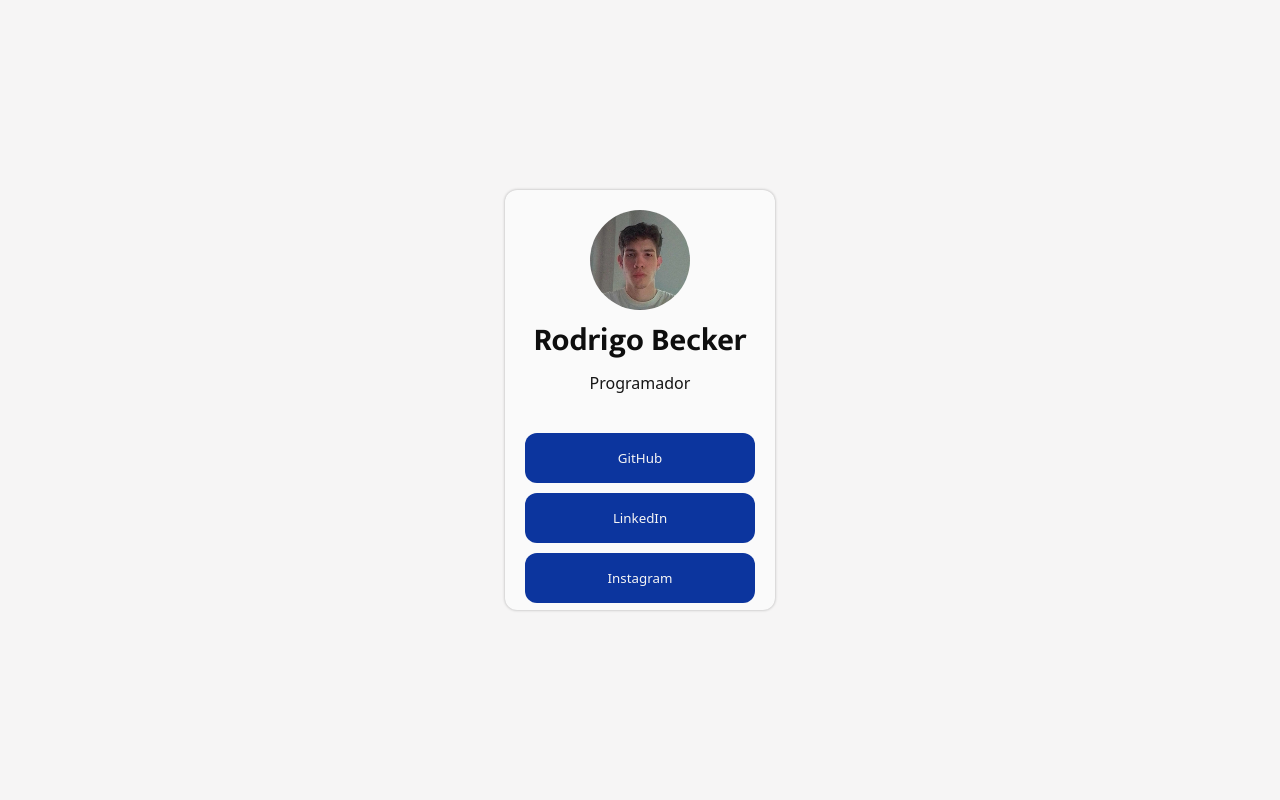
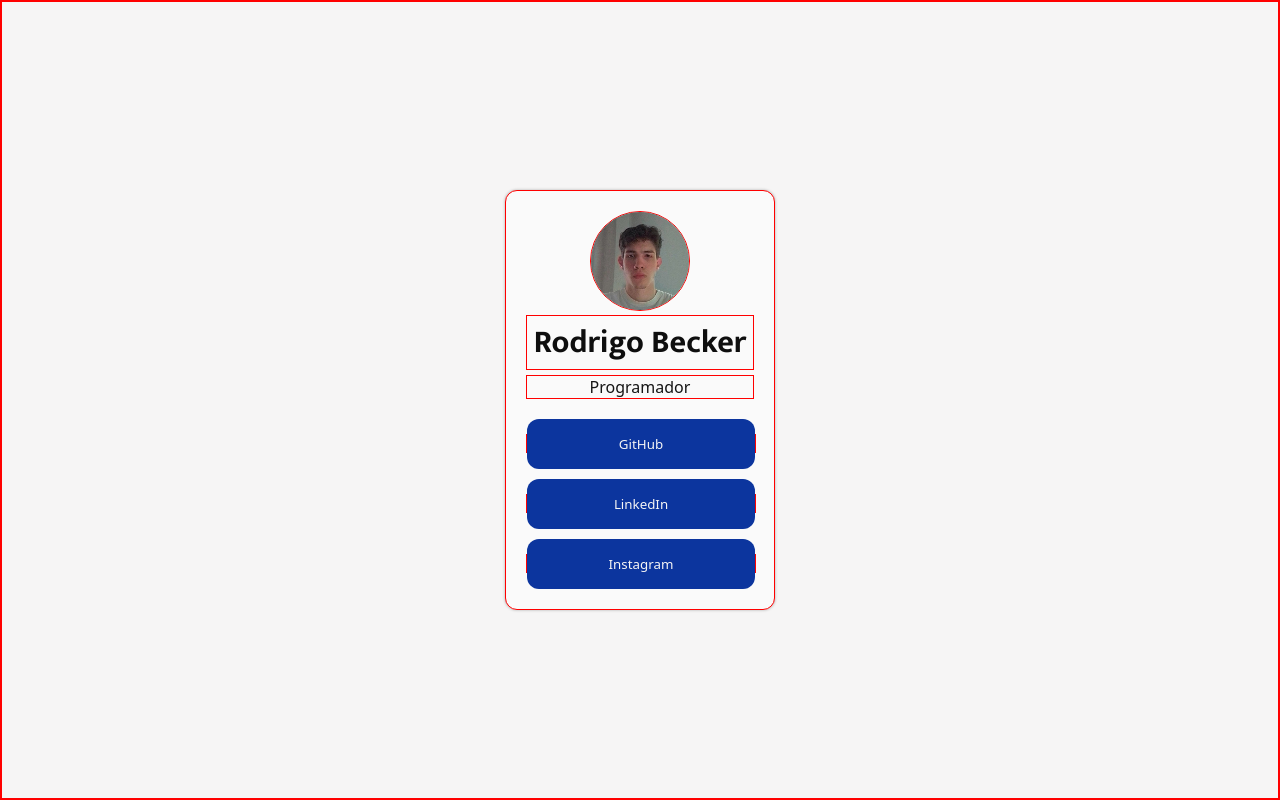
Before and after one commit to guigobecker/social-links, a plain HTML site: page index.html in a window 1280 px wide. Drawn offline with Linux system fonts and the light colour scheme.

Commit message:
Corrigir posicionamento dos botões

```diff
--- a/index.html
+++ b/index.html
@@ -20,11 +20,15 @@
       <a href="https://github.com/guigobecker" target="_blank" class="botao">
         <button>GitHub</button>
       </a>
-      <a href="https://linkedin.com/in/rodrigosbecker" target="_blank" class="botao">
+      <a
+        href="https://linkedin.com/in/rodrigosbecker"
+        target="_blank"
+        class="botao"
+      >
         <button>LinkedIn</button>
       </a>
       <a href="https://instagram.com/beckerguigo" target="_blank" class="botao">
-        <button>Instagram</button>
+        <button class="button-bottom">Instagram</button>
       </a>
     </div>
   </body>
--- a/style.css
+++ b/style.css
@@ -2,6 +2,7 @@
   margin: 0;
   padding: 0;
   box-sizing: border-box;
+  border: 1px solid red;
 }
 
 body,
@@ -11,10 +12,11 @@ html {
   display: flex;
   justify-content: center;
   align-items: center;
-  background-color: #F6F5F5;
+  background-color: #f6f5f5;
 }
 
 .card {
+  display: block;
   height: 420px;
   width: 270px;
   padding: 20px;
@@ -38,9 +40,10 @@ h1 {
 
 p {
   margin-top: 5px;
-  margin-bottom: 39px;
+  margin-bottom: 20px;
   color: #161616;
-  font-family: system-ui, -apple-system, BlinkMacSystemFont, 'Segoe UI', Roboto, Oxygen, Ubuntu, Cantarell, 'Open Sans', 'Helvetica Neue', sans-serif;
+  font-family: system-ui, -apple-system, BlinkMacSystemFont, "Segoe UI", Roboto,
+    Oxygen, Ubuntu, Cantarell, "Open Sans", "Helvetica Neue", sans-serif;
 }
 
 button {
@@ -49,10 +52,15 @@ button {
   margin-bottom: 10px;
   border-radius: 12px;
   border: none;
-  background-color: #0C359E;
-  color: #F6F5F5;
-  font-family: system-ui, -apple-system, BlinkMacSystemFont, 'Segoe UI', Roboto, Oxygen, Ubuntu, Cantarell, 'Open Sans', 'Helvetica Neue', sans-serif;
+  background-color: #0c359e;
+  color: #f6f5f5;
+  font-family: system-ui, -apple-system, BlinkMacSystemFont, "Segoe UI", Roboto,
+    Oxygen, Ubuntu, Cantarell, "Open Sans", "Helvetica Neue", sans-serif;
   font-weight: 500;
+}
+
+.button-bottom {
+  margin-bottom: 0px;
 }
 
 button:hover {
@@ -61,5 +69,5 @@ button:hover {
 }
 
 button:active {
-  outline: 5px solid #6792ff
+  outline: 5px solid #6792ff;
 }
```
